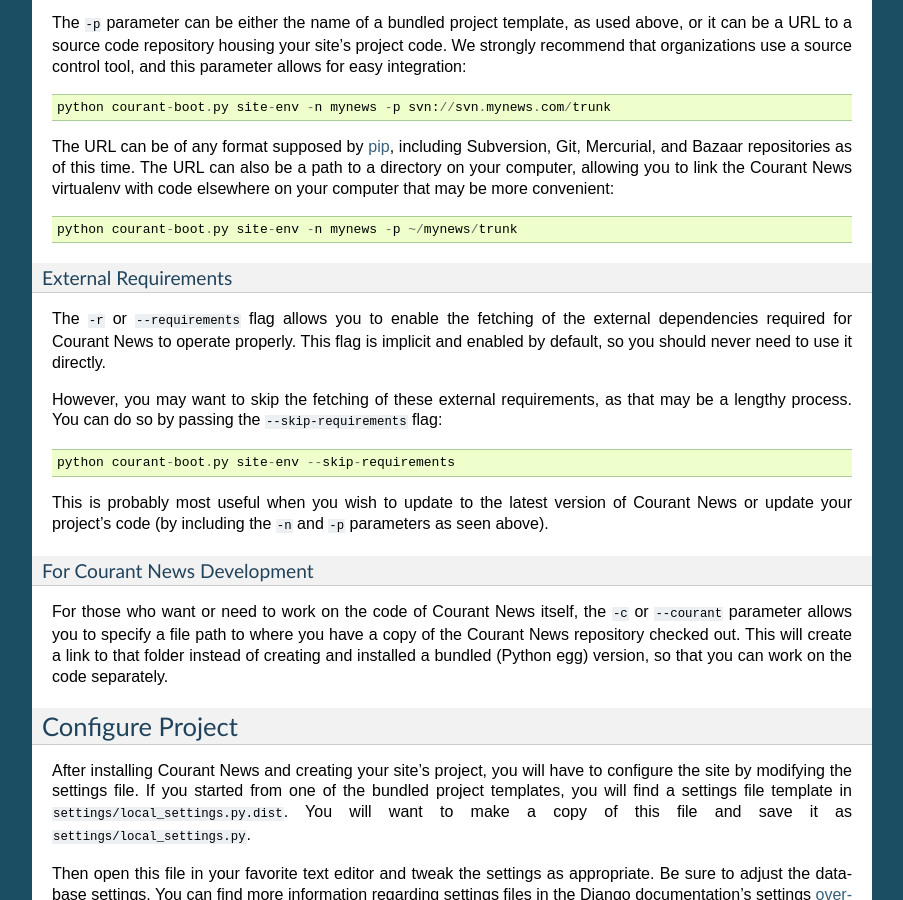
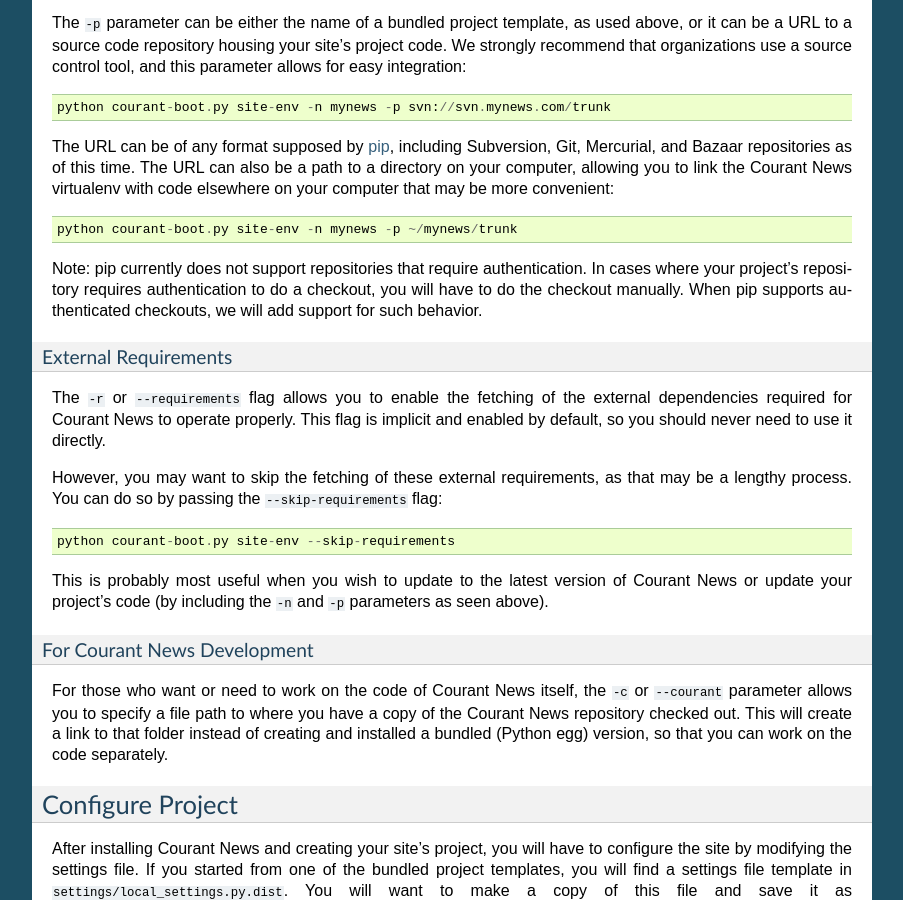
Before and after one commit to maxcutler/Courant-News, a Sphinx documentation site: the page built from docs/intro/install.txt, in a window 1280 px wide and 900 px high, scrolled down 1605 px. Shown: the whole window, without its empty margins (198-1101 px from the left). Built offline with Sphinx 7.4.7, drawn with Linux system fonts in a browser that asks for light colours.

Commit message:
Added note to the install docs about lack of authentication support for external repositories.

```diff
--- a/docs/intro/install.txt
+++ b/docs/intro/install.txt
@@ -122,6 +122,11 @@
 
     python courant-boot.py site-env -n mynews -p ~/mynews/trunk
 
+Note: pip currently does not support repositories that require authentication.
+In cases where your project's repository requires authentication to do a checkout,
+you will have to do the checkout manually. When pip supports authenticated checkouts,
+we will add support for such behavior.
+
 External Requirements
 """""""""""""""""""""
 
```
